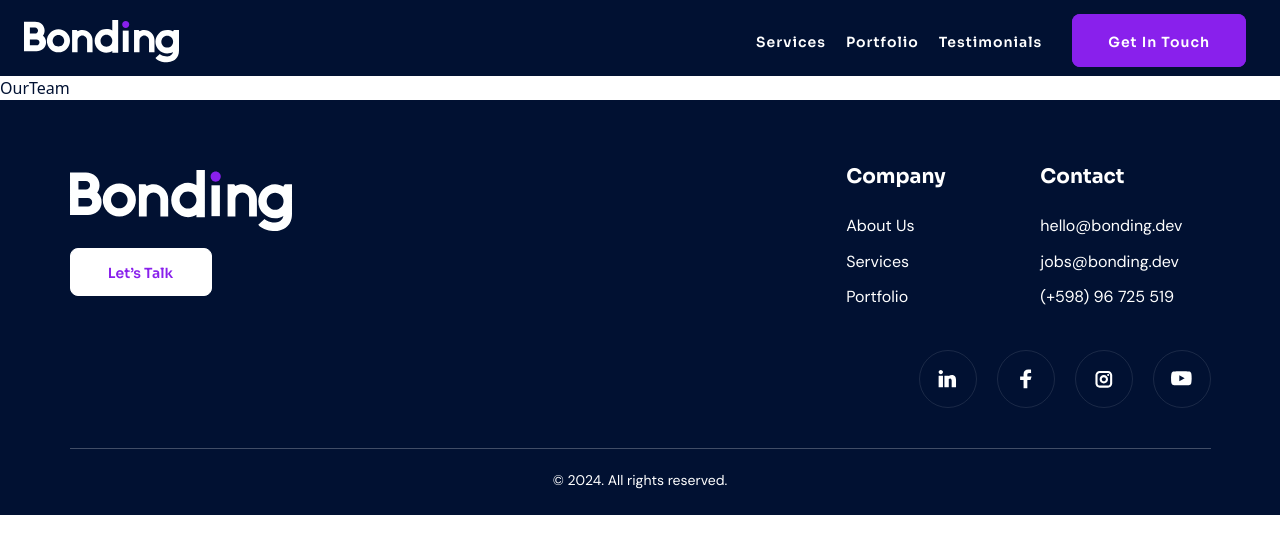
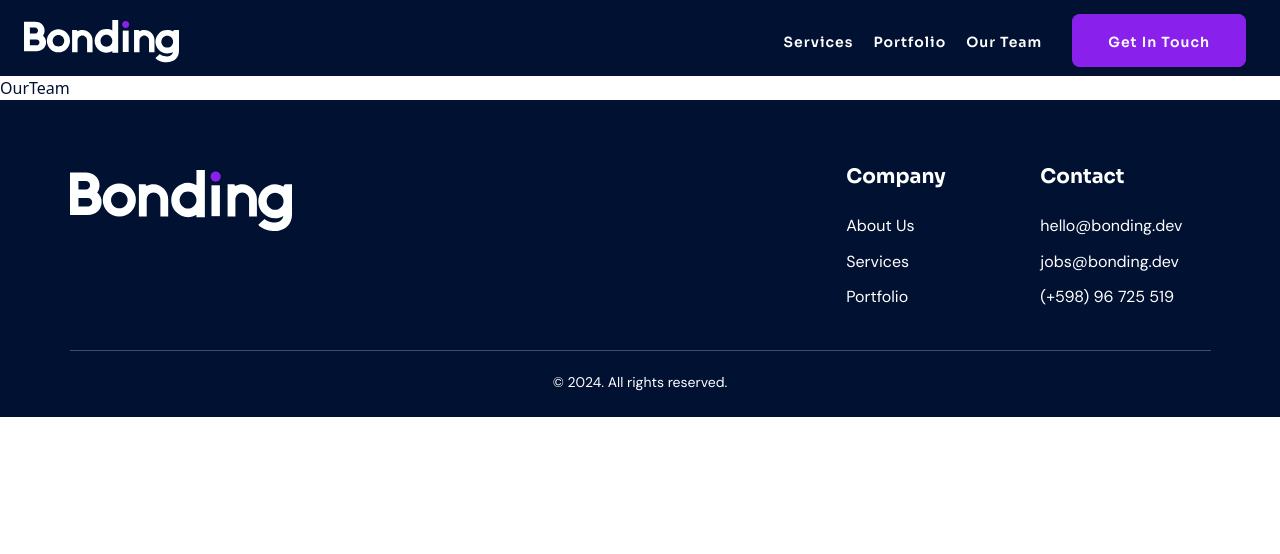
Before and after one commit to andihaskel/bonding-landing, a React (Vite) app: page /ourteam in a window 1280 px wide. Shown: the top 554 px of the page. Built offline with nearby package versions, Linux system fonts and the light colour scheme.

Commit message:
feat: changes

```diff
--- a/src/components/footer/Footer.jsx
+++ b/src/components/footer/Footer.jsx
@@ -3,10 +3,6 @@ import React, { useRef } from 'react';
 import Container from 'react-bootstrap/Container';
 import './footer.scss';
 import LogoB from '/Bonding_logo.svg';
-import FacebookIcon from '/facebook_w.svg';
-import InstagramIcon from '/instagram_w.svg';
-import linkedinIcon from '/linkedin_w.svg';
-import YoutubeIcon from '/youtube_w.svg';
 
 const Footer = () => {
 
@@ -59,10 +55,10 @@ const Footer = () => {
                   <motion.img src={LogoB} alt="Bonding"  />
                 </a>
               </div>
-              <motion.a
+              {/* <motion.a
                 className='btn secondary mt-3 mb-3'
                 href="#Contact"
-              >Let’s Talk</motion.a>
+              >Let’s Talk</motion.a> */}
               {/* <motion.p >Lorem ipsum dolor sit amet consectetur. Id turpis maecenas nunc imperdiet sed ultricies mi. Elementum nulla nec netus cursus vel tempor nisl. Egestas.</motion.p> */}
             </div>
             <div className="col-12 col-md-6 offset-md-1 position-relative">
@@ -97,7 +93,7 @@ const Footer = () => {
                 </div>
               </motion.div>
 
-              <motion.ul className='socials_footer'>
+              {/* <motion.ul className='socials_footer'>
                 <motion.li>
                   <a href="#">
                     <motion.div className='social_icon_box'
@@ -138,7 +134,7 @@ const Footer = () => {
                     </motion.div>
                   </a>
                 </motion.li>
-              </motion.ul>
+              </motion.ul> */}
             </div>
           </motion.div>
         </motion.div>
--- a/src/components/navbar/NavbarComponent.jsx
+++ b/src/components/navbar/NavbarComponent.jsx
@@ -1,12 +1,12 @@
-import React, { useState } from 'react'
-import { delay, motion } from 'framer-motion'
+import { motion } from 'framer-motion';
+import React from 'react';
 import Container from 'react-bootstrap/Container';
 import Nav from 'react-bootstrap/Nav';
 import Navbar from 'react-bootstrap/Navbar';
 import Offcanvas from 'react-bootstrap/Offcanvas';
-import './NavbarComponent.scss'
+import './NavbarComponent.scss';
+import Logo from '/Bonding_logo.svg';
 
-import Logo from '/Bonding_logo.svg'
 
 
 const NavbarComponent = () => {
@@ -55,13 +55,13 @@ const NavbarComponent = () => {
                       >
                         Portfolio
                       </motion.span></Nav.Link>
-                    <Nav.Link href="#">
+                    <Nav.Link href="#OurTeam">
                       <motion.span
                         initial={{ opacity: 0, scale: 0.5 }}
                         animate={{ opacity: 1, scale: 0.5 }}
                         transition={{ duration: 3 }}
                       >
-                        Testimonials
+                        Our Team
                         </motion.span></Nav.Link>
                     <Nav.Link className='btn' href="#Contact">
                       <motion.span className='extend'
--- a/src/components/ourTeam/OurTeam.jsx
+++ b/src/components/ourTeam/OurTeam.jsx
@@ -78,7 +78,7 @@ const OurTeam = () => {
         <motion.div
           className='title-container text-center'
         >
-          <motion.h2>Meet Our Team</motion.h2>
+          <motion.h2>Meet Our Founders</motion.h2>
         </motion.div>
 
         <motion.div
```
